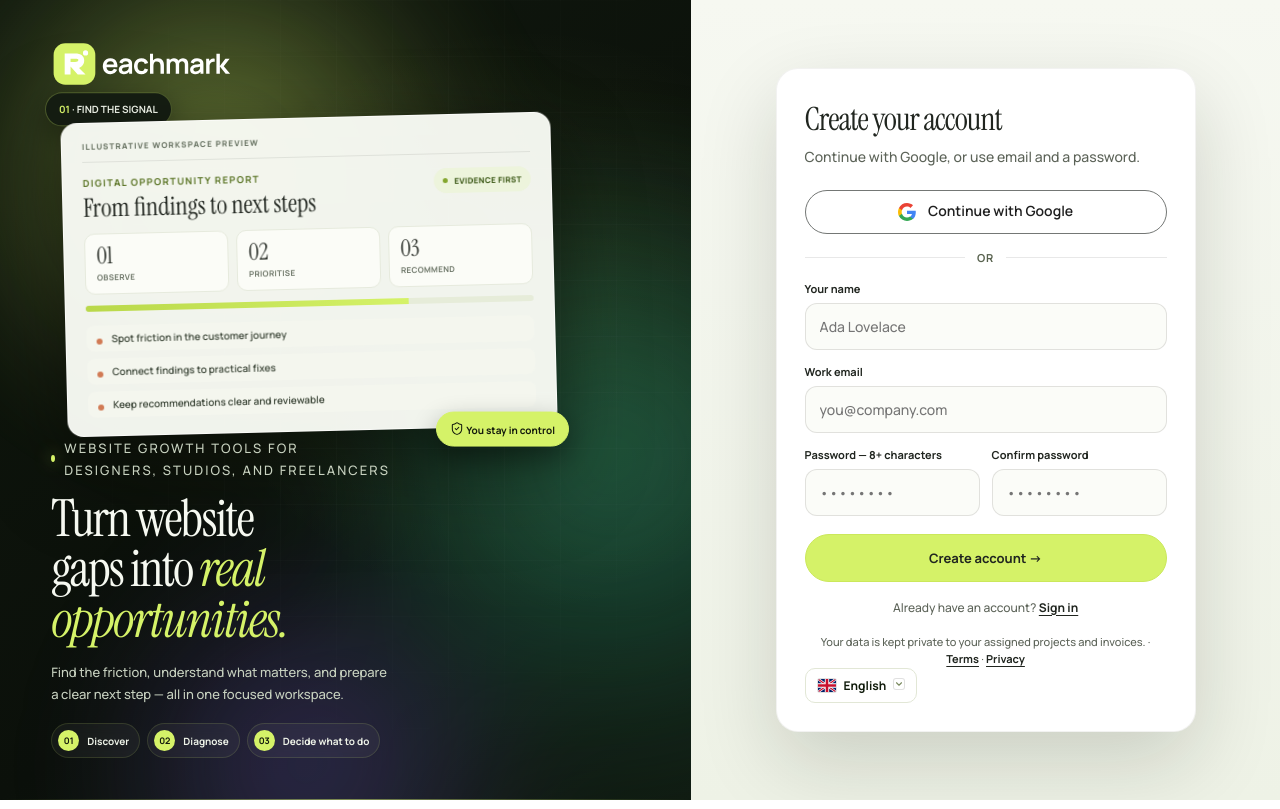
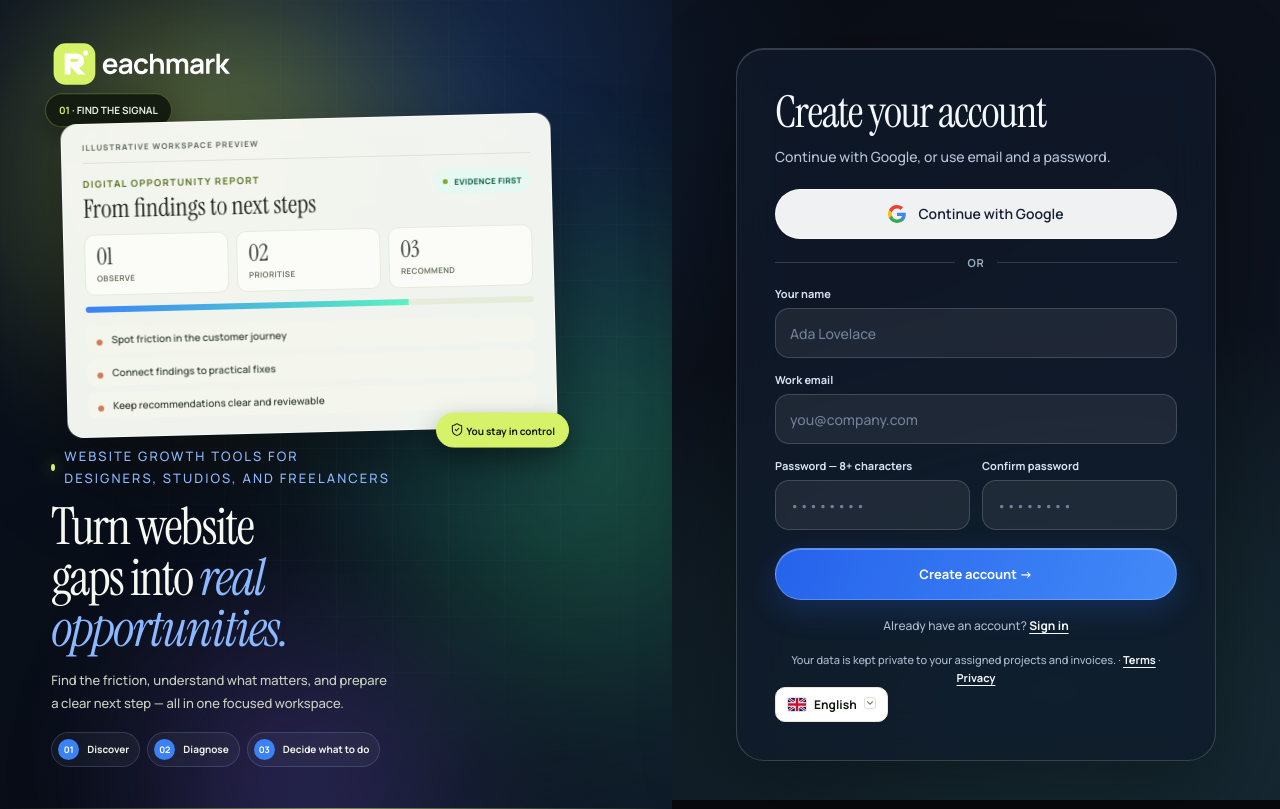
Before and after one commit to leephil1907-lab/Reachmark, a Flask app: page /signup in a window 1280 px wide. Run offline with Flask 3, Linux system fonts and the light colour scheme; data that the repository does not hold is empty; parts of the project's set-up code (start-up, migrations or seed data) failed here and were passed over.

Commit message:
Unify client sign-in and account creation with accessible Liquid Glass styling

```diff
--- a/static/auth.css
+++ b/static/auth.css
@@ -155,3 +155,19 @@ body::before{content:'';position:fixed;inset:0;z-index:-1;pointer-events:none;
 @media (prefers-reduced-motion:reduce){
   .auth-report,.auth-chip{animation:none!important}
 }
+
+/* Liquid Glass authentication refresh */
+:root{--auth-blue:#3b82f6;--auth-mint:#5cf2c0}
+body{background:#07090d!important;color:#f4f7fc}
+body::before{background:radial-gradient(ellipse at 12% 12%,rgba(59,130,246,.24),transparent 44%),radial-gradient(ellipse at 82% 86%,rgba(92,242,192,.12),transparent 40%),linear-gradient(145deg,#07090d,#101827)!important}
+@media(min-width:980px){body{grid-template-columns:minmax(0,1.05fr) minmax(460px,.95fr)!important}.auth-main{background:transparent!important;padding:48px clamp(24px,5vw,72px)!important}.auth-aside{background:radial-gradient(ellipse at 70% 18%,rgba(59,130,246,.25),transparent 48%),linear-gradient(145deg,#0b1220,#080d16 70%,#101b2a)!important}.auth-aside-copy{padding-top:300px!important}.auth-aside h2 em,.auth-kicker{color:#8bb8ff!important}.auth-steps li{border-color:rgba(139,184,255,.2)!important}.auth-steps li span{background:#3b82f6!important;color:#fff!important}.auth-report-status{background:#e5f8f2!important;color:#12654d!important}.auth-report .bar span{background:linear-gradient(90deg,#3b82f6,#5cf2c0)!important}}
+.auth-card{max-width:480px!important;border-radius:28px!important;padding:clamp(26px,3vw,38px)!important;background:rgba(17,26,42,.78)!important;color:#f4f7fc!important;border:1px solid rgba(255,255,255,.16)!important;box-shadow:0 28px 90px rgba(0,0,0,.4),inset 0 1px rgba(255,255,255,.16)!important;backdrop-filter:blur(24px) saturate(160%)!important;-webkit-backdrop-filter:blur(24px) saturate(160%)!important}
+.auth-card h1{font-size:clamp(34px,4vw,44px)!important;color:#f4f7fc!important}.auth-card .lead{color:#b7c4d8!important}.auth-card label{color:#d9e3f3!important}
+.auth-card input{background:rgba(255,255,255,.065)!important;border:1px solid rgba(255,255,255,.16)!important;color:#f4f7fc!important;border-radius:14px!important;min-height:50px!important}.auth-card input::placeholder{color:#71819a!important}.auth-card input:focus{border-color:#65a2ff!important;box-shadow:0 0 0 4px rgba(59,130,246,.18)!important;background:rgba(255,255,255,.09)!important}
+.auth-card button[type=submit]{min-height:52px!important;background:linear-gradient(110deg,#2563eb,#438af8)!important;border:1px solid rgba(255,255,255,.24)!important;color:#fff!important;box-shadow:0 10px 30px rgba(37,99,235,.24),inset 0 1px rgba(255,255,255,.28)!important}
+.auth-card .social-btn{min-height:50px!important;background:rgba(255,255,255,.94)!important;color:#172033!important;border:1px solid rgba(255,255,255,.7)!important;border-radius:999px!important}.auth-card .divider{color:#9eacc1!important}.auth-card .divider:before,.auth-card .divider:after{background:rgba(255,255,255,.16)!important}
+.auth-card .auth-note{color:#aebbd0!important}.auth-card .auth-note a,.auth-card .auth-note button{color:#f4f7fc!important}.auth-card .locale-select{background:rgba(255,255,255,.08)!important;color:#e9f1ff!important;border-color:rgba(255,255,255,.16)!important}
+.auth-card .auth-error{background:rgba(180,55,55,.15)!important;border-color:rgba(255,130,130,.3)!important;color:#ffcaca!important}.auth-card #verify-note,.auth-card #verify-hint{background:rgba(92,242,192,.1)!important;border-color:rgba(92,242,192,.22)!important;color:#a7f5d9!important}
+.auth-logo img{filter:drop-shadow(0 4px 18px rgba(59,130,246,.2))}
+@media(max-width:979px){body{padding:22px 14px!important}.auth-main{width:100%;padding:0!important}.auth-card{margin-inline:auto}.auth-aside{display:none!important}.auth-logo img{height:42px!important}}
+@media(prefers-reduced-motion:reduce){.auth-card *{transition:none!important}}
```
